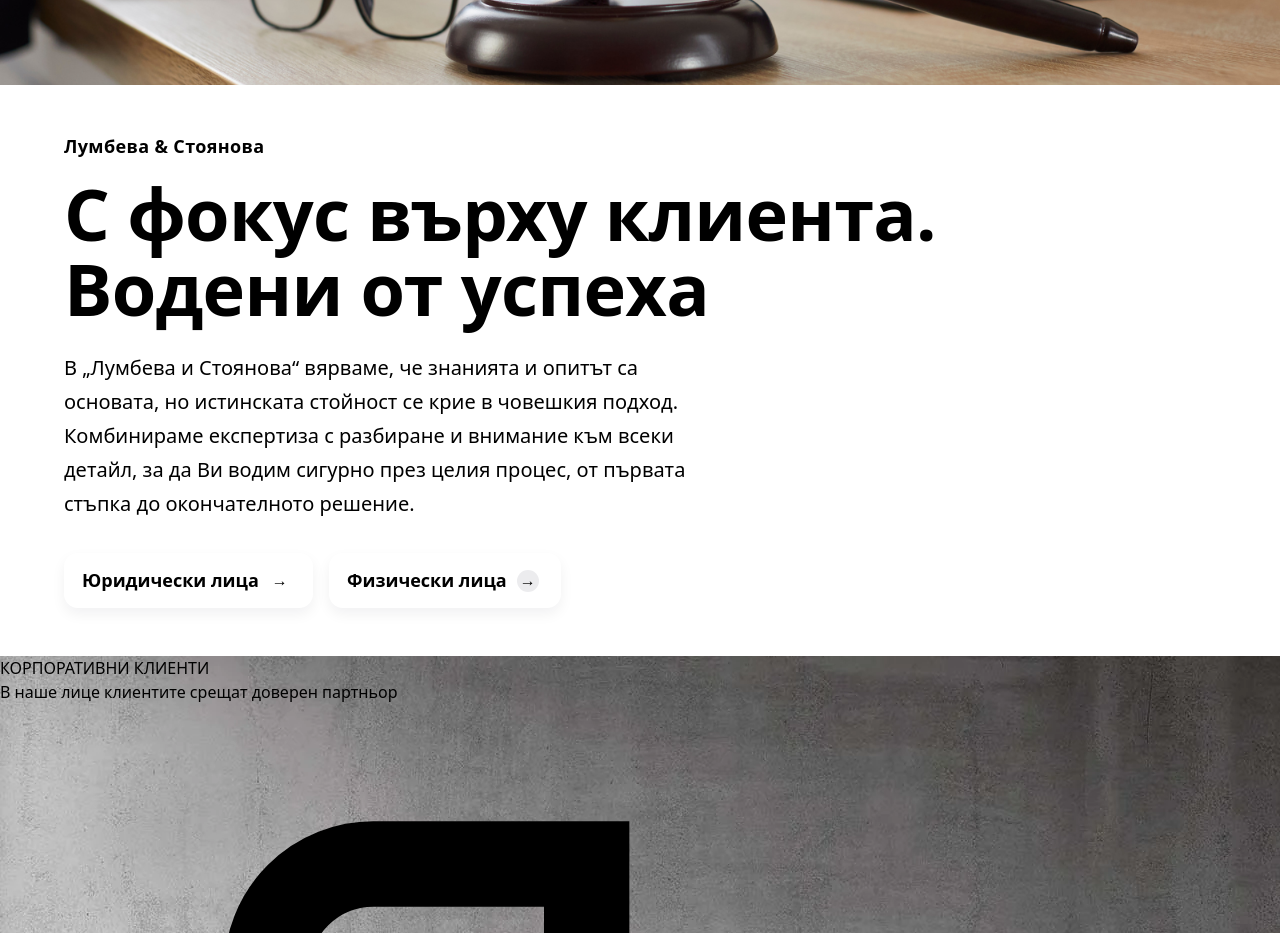
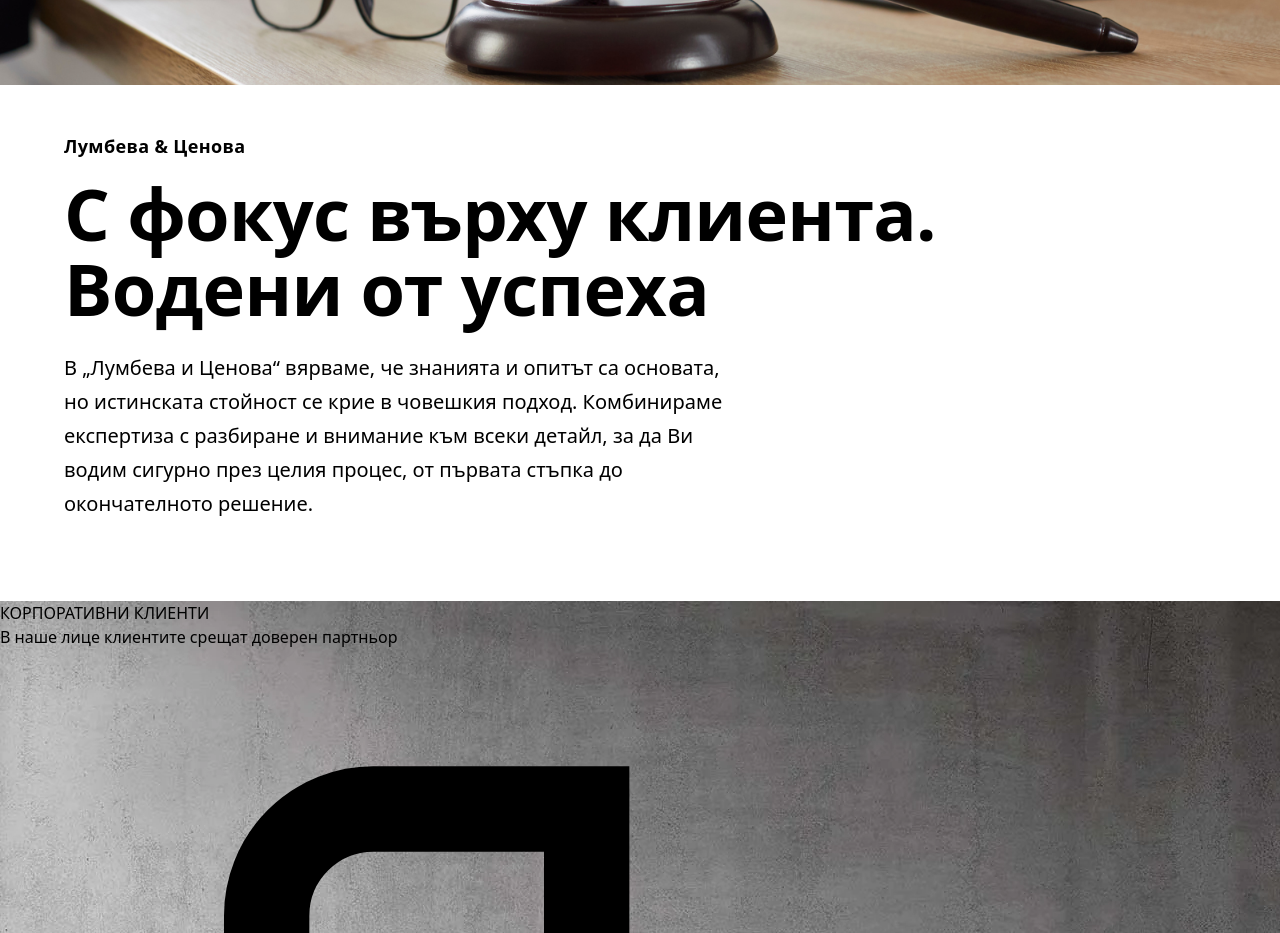
Before and after one commit to beey-keey/law-firm, a Vue app: page / in a window 1280 px wide. Shown: the part 1500-2433 px from the top of the page. Built offline with nearby package versions, Linux system fonts and the light colour scheme.

Commit message:
try to update pictures

```diff
--- a/index.html
+++ b/index.html
@@ -2,9 +2,9 @@
 <html lang="bg">
   <head>
     <meta charset="UTF-8" />
-    <link rel="icon" href="favicon.ico" />
+    <link rel="icon" href="favicon1.jpg" />
     <meta name="viewport" content="width=device-width, initial-scale=1.0" />
-    <link rel="icon" type="image/png" href="favicon.png" />
+    <link rel="icon" type="image/jpg" href="favicon1.jpg" />
     <link
       href="https://fonts.googleapis.com/css2?family=Cormorant+Garamond:wght@600&display=swap"
       rel="stylesheet"
--- a/src/App.vue
+++ b/src/App.vue
@@ -5,7 +5,7 @@
         class="mx-auto flex max-w-7xl items-center justify-between px-6 py-4"
       >
         <!-- Logo & Title -->
-        <div @click="openHome()">
+        <div @click="openHome()" style="cursor: pointer">
           <img src="/favicon1.jpg" alt="Law firm Logo" class="h-20 w-50" />
           <!-- <h1 class="font-brand text-2xl text-emerald-600">Law firm</h1> -->
         </div>
--- a/src/views/HeroCard.vue
+++ b/src/views/HeroCard.vue
@@ -1,7 +1,7 @@
 <!-- HeroCard.vue -->
 <template>
   <section class="hero-card">
-    <div class="brand">Лумбева &amp; Стоянова</div>
+    <div class="brand">Лумбева &amp; Ценова</div>
 
     <h1 class="title">
       С фокус върху клиента.<br />
@@ -9,13 +9,13 @@
     </h1>
 
     <p class="lead">
-      В „Лумбева и Стоянова“ вярваме, че знанията и опитът са основата, но
+      В „Лумбева и Ценова“ вярваме, че знанията и опитът са основата, но
       истинската стойност се крие в човешкия подход. Комбинираме експертиза с
       разбиране и внимание към всеки детайл, за да Ви водим сигурно през целия
       процес, от първата стъпка до окончателното решение.
     </p>
 
-    <div class="actions">
+    <!-- <div class="actions">
       <a href="#" class="btn btn-primary">
         Юридически лица
         <span class="arrow"></span>
@@ -24,7 +24,7 @@
         Физически лица
         <span class="arrow"></span>
       </a>
-    </div>
+    </div> -->
   </section>
 </template>
 
--- a/src/views/Home.vue
+++ b/src/views/Home.vue
@@ -14,7 +14,7 @@
 
   <div
     class="relative w-screen left-1/2 right-1/2 -ml-[50vw] -mr-[50vw] bg-cover bg-center"
-    :style="{ backgroundImage: `url('/1.png')` }"
+    :style="{ backgroundImage: `url('/law-firm/1.png')` }"
   >
     <!-- Dark overlay for better text contrast -->
     <div class="absolute inset-0 bg-black/30"></div>
@@ -32,7 +32,7 @@
 
   <div
     class="relative w-screen left-1/2 right-1/2 -ml-[50vw] -mr-[50vw] bg-cover bg-center"
-    :style="{ backgroundImage: `url('/2.png')` }"
+    :style="{ backgroundImage: `url('/law-firm/2.png')` }"
   >
     <!-- Dark overlay for better text contrast -->
     <div class="absolute inset-0 bg-black/30"></div>
```
